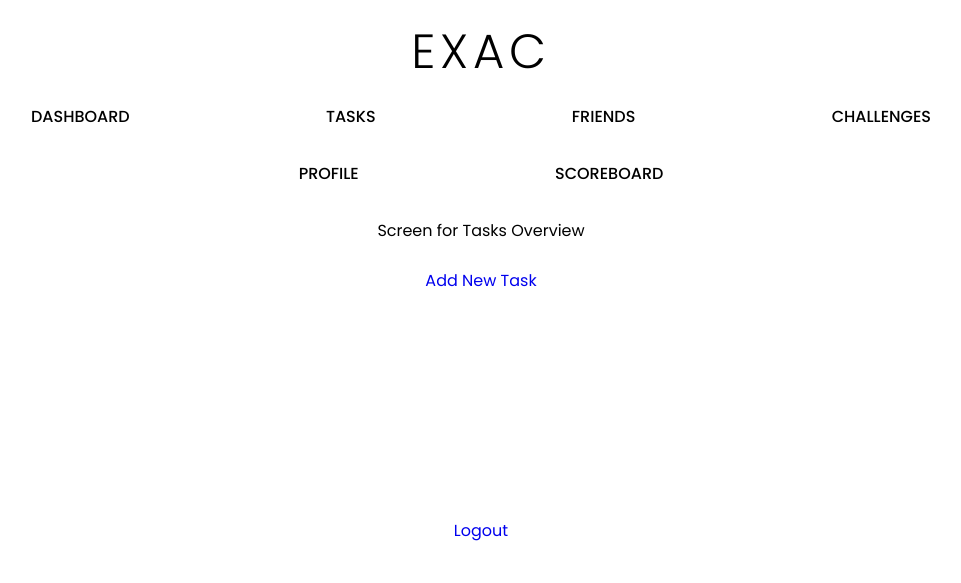
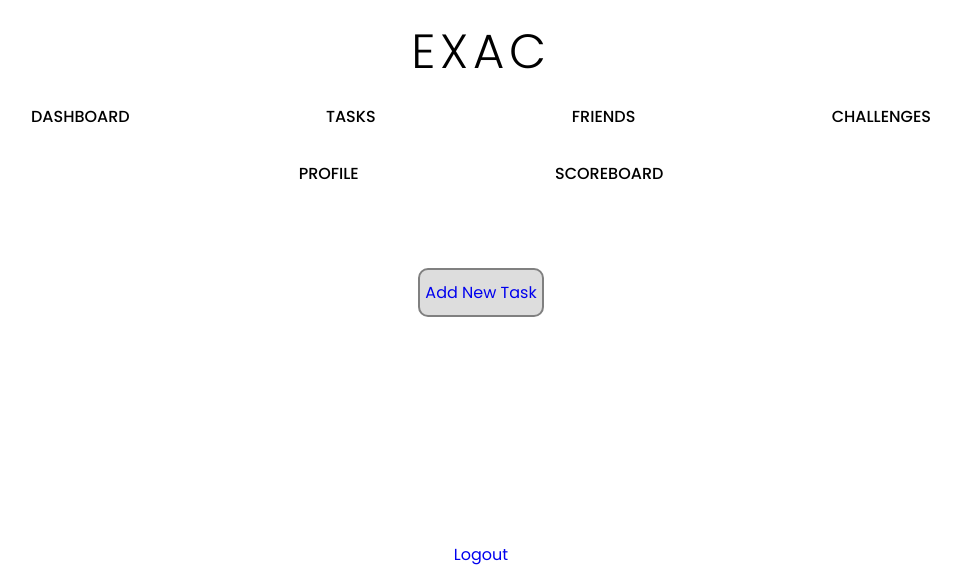
Before and after one commit to ExaCLe/productivity-team-tasks, a Flask app: page /tasks in a window 1280 px wide. Shown: the top 583 px of the page, without its empty margins (159-1120 px from the left). Run offline with Flask 2, Linux system fonts and the light colour scheme; a user stored in the database is signed in; data comes from the database, SQL or seed files in the repository; some libraries are stand-ins or nearby versions.

Commit message:
added buttons and entry divs

```diff
--- a/templates/tasks/tasks.html
+++ b/templates/tasks/tasks.html
@@ -6,25 +6,24 @@
 {% endblock %}
 
 {% block main %}
-    Screen for Tasks Overview
     {% for task in tasks %}
         <!-- There are the following fields in every task that are helpful: name and due date -->
-        <div style="border: 5px solid black;">
-            <h1>{{task.name}}</h1>
+        <div class="entry">
+            <h3>{{task.name}}</h1>
             <!-- Currently it is possible that there is no due date -->
             <p>{{task.due}}</p>
             <form method="POST" action="/tasks">
                 <input type="hidden" value={{task.id}} name="id">
-                <button type="submit">Erledigt</button>
+                <button class="btn-primary" type="submit">Erledigt</button>
             </form>
             <form method="GET" action="/tasks/edit">
                 <input type="hidden" value={{task.id}} name="id">
-                <button type="submit">Edit</button>
+                <button class="btn-primary" type="submit">Edit</button>
             </form>
         </div>
     {% endfor %}
     <br><br>
-    <a href="/tasks/add">Add New Task</a>
+    <div class="btn-primary"><a href="/tasks/add">Add New Task</a></div>
     <br><br>
 
 {% endblock %}
```
